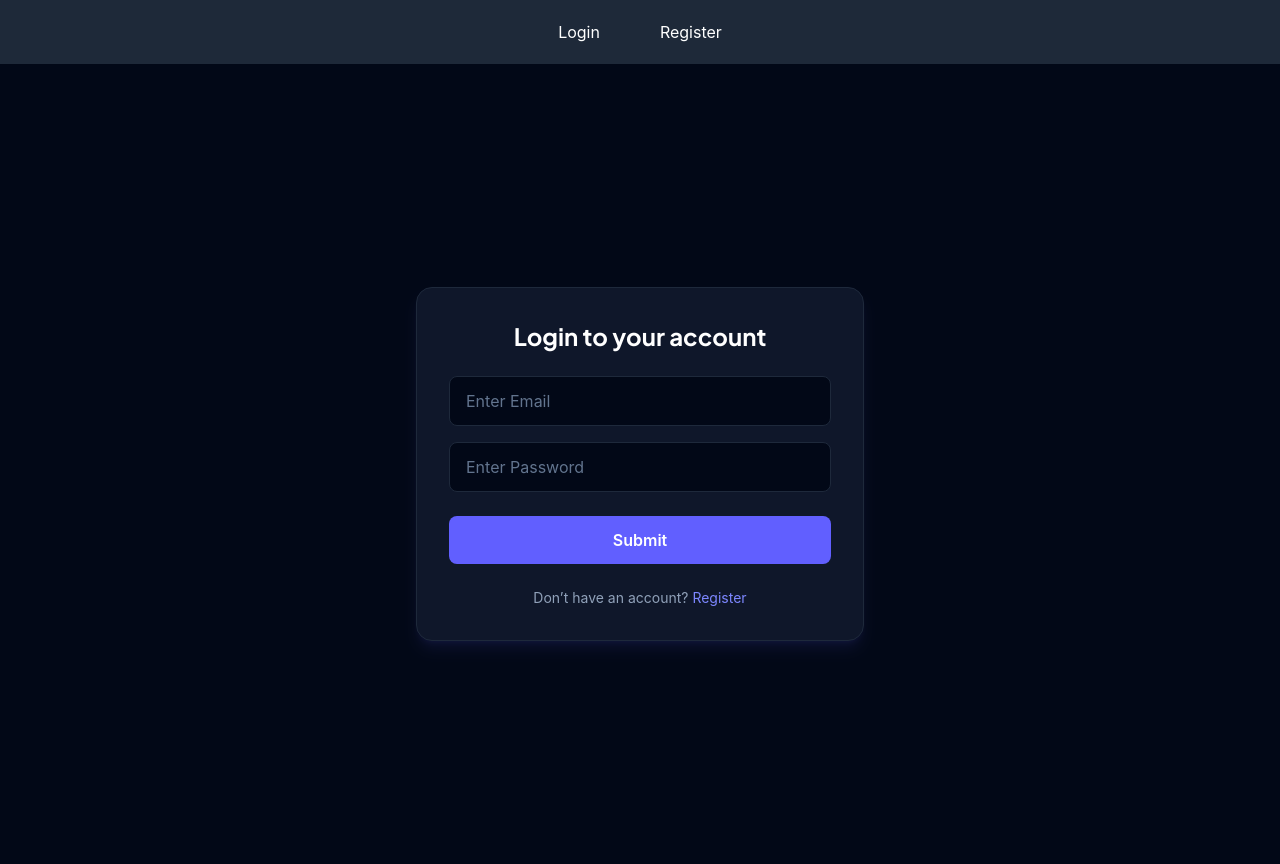
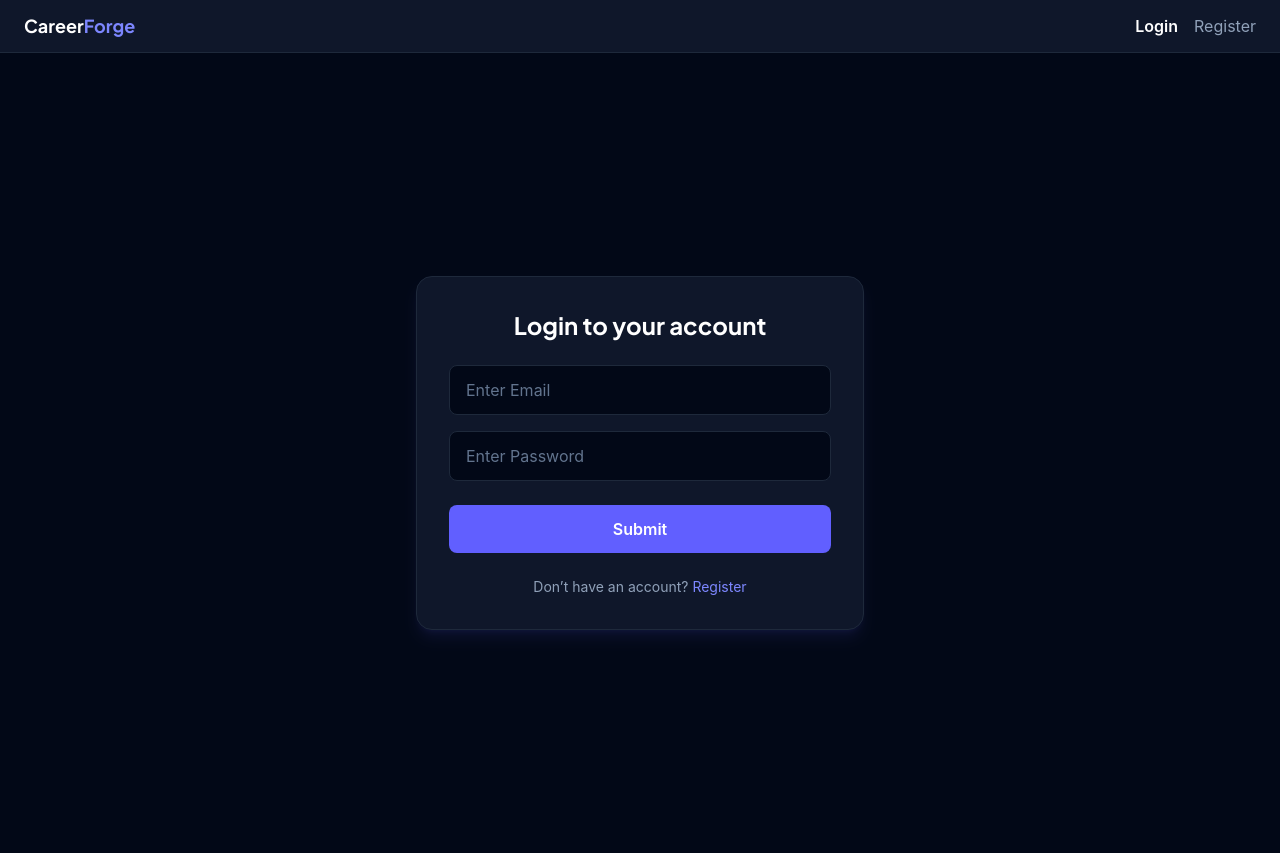
Before and after one commit to Ghoul-07/CareerForge, a React (Vite) app in the folder Frontend/: page /login in a window 1280 px wide. Built offline with nearby package versions, Linux system fonts and the light colour scheme; no server answers.

Commit message:
update navbar, add edit button in dashboard and re-anaylyze resume

```diff
--- a/Frontend/src/components/Navbar.css
+++ /dev/null
@@ -1,29 +0,0 @@
-/* .nav-container{
-  display: flex;
-  justify-content: center;
-  align-items: center;
-  gap: 15px;
-} */
-
-.nav-container{
-  display: flex;
-  justify-content: center;
-  align-items: center;
-  gap: 20px;   /* 👈 use gap instead of margin */
-}
-
-.nav-link{
-
-  padding: 10px;
-  margin : 10px 10px;
-  color: white;
-}
-
-/* .nav-link{
-  padding: 8px 12px;
-  color: white;
-} */
-
-.logout-button{
-  cursor: pointer;
-}
--- a/Frontend/src/components/Navbar.jsx
+++ b/Frontend/src/components/Navbar.jsx
@@ -1,7 +1,6 @@
 import { useAuth } from "../context/AuthContext";
 import axios from "axios";
-import { useNavigate, Link } from "react-router-dom";
-import "./Navbar.css";
+import { useNavigate, Link, NavLink } from "react-router-dom";
 
 function Navbar() {
   const { user, logout } = useAuth();
@@ -22,30 +21,98 @@ function Navbar() {
       console.log(err);
     }
   }
+
   return (
-    <nav className="bg-gray-800">
-      <div className="nav-container">
+    <nav className="bg-[#0f172a] border-b border-[#1e293b] px-6 py-3 flex items-center justify-between">
+      {/* Logo */}
+      <Link
+        to="/dashboard"
+        className="text-white font-bold text-lg"
+        style={{ fontFamily: "'Plus Jakarta Sans', sans-serif" }}
+      >
+        Career<span className="text-indigo-400">Forge</span>
+      </Link>
+
       {user ? (
-          <>
-            <span className="nav-link">Hey {user.username}</span>
-            <Link to="/dashboard" className="nav-link">
+        <div className="flex items-center gap-4">
+          <NavLink
+            to="/dashboard"
+            className={({ isActive }) =>
+              isActive
+                ? "text-white text-base font-semibold"
+                : "text-slate-400 hover:text-white text-base transition-all"
+            }
+          >
             Dashboard
-            </Link>
-            <button className="nav-link logout-button" onClick={handleLogout}>
+          </NavLink>
+
+          <NavLink
+            to="/resume"
+            className={({ isActive }) =>
+              isActive
+                ? "text-white text-base font-semibold"
+                : "text-slate-400 hover:text-white text-base transition-all"
+            }
+          >
+            Resume
+          </NavLink>
+          <NavLink
+            to="/onboarding"
+            className={({ isActive }) =>
+              isActive
+                ? "text-white text-base font-semibold"
+                : "text-slate-400 hover:text-white text-base transition-all"
+            }
+          >
+            Profiles
+          </NavLink>
+
+          {/* Avatar + username */}
+          <div className="flex items-center gap-2 ml-2">
+            <img
+              src={`https://github.com/${user.githubUsername}.png`}
+              alt="avatar"
+              className="w-8 h-8 rounded-full border border-[#1e293b]"
+              onError={(e) => {
+                e.target.src = `https://ui-avatars.com/api/?name=${user.username}&background=6366f1&color=fff`;
+              }}
+            />
+            <span className="text-white text-base font-medium">
+              {user.username}
+            </span>
+          </div>
+
+          <button
+            onClick={handleLogout}
+            className="text-slate-400 hover:text-red-400 text-base transition-all"
+          >
             Logout
           </button>
-          </>
+        </div>
       ) : (
-          <>
-            <Link to="/login" className="nav-link">
+        <div className="flex items-center gap-4">
+          <NavLink
+            to="/login"
+            className={({ isActive }) =>
+              isActive
+                ? "text-white text-base font-semibold"
+                : "text-slate-400 hover:text-white text-base transition-all"
+            }
+          >
             Login
-            </Link>
-            <Link to="/register" className="nav-link">
+          </NavLink>
+          <NavLink
+            to="/register"
+            className={({ isActive }) =>
+              isActive
+                ? "text-white text-base font-semibold"
+                : "text-slate-400 hover:text-white text-base transition-all"
+            }
+          >
             Register
-            </Link>
-          </>
+          </NavLink>
+        </div>
       )}
-      </div>
     </nav>
   );
 }
--- a/Frontend/src/pages/Dashboard.jsx
+++ b/Frontend/src/pages/Dashboard.jsx
@@ -167,6 +167,13 @@ export default function Dashboard() {
           </p>
         </div>
 
+        <button
+          onClick={() => navigate("/onboarding")}
+          className="border border-[#1e293b] hover:border-indigo-500 text-slate-400 hover:text-white text-sm px-4 py-2 rounded-lg transition-all mb-6"
+        >
+          ✏️ Edit Profiles
+        </button>
+
         {/* Readiness scores */}
         <div className="grid grid-cols-2 md:grid-cols-4 gap-4 mb-10">
           <ReadinessCard
--- a/Frontend/src/pages/Onboarding.jsx
+++ b/Frontend/src/pages/Onboarding.jsx
@@ -4,11 +4,15 @@ import { useState } from "react";
 import axios from "axios";
 
 function Onboarding() {
+  const { accessToken, user } = useAuth();
+
   const [form, setForm] = useState({
-    githubUsername: "",
-    leetcodeUsername: "",
+    githubUsername: user?.githubUsername || "",
+    leetcodeUsername: user?.leetcodeUsername || "",
   });
-  const { accessToken } = useAuth();
+
+  const isUpdate = user?.githubUsername || user?.leetcodeUsername;
+
   const navigate = useNavigate();
   const [error, setError] = useState("");
   const [loading, setLoading] = useState(false);
@@ -41,7 +45,7 @@ function Onboarding() {
           className="text-2xl font-bold text-white mb-6 text-center"
           style={{ fontFamily: "'Plus Jakarta Sans', sans-serif" }}
         >
-          Connect your Profiles
+          {isUpdate ? "Update your Profiles" : "Connect your Profiles"}
         </h1>
 
         {error && (
@@ -71,12 +75,12 @@ function Onboarding() {
             disabled={loading}
             className="mt-2 bg-indigo-500 hover:bg-indigo-600 disabled:opacity-50 text-white font-semibold py-3 rounded-lg transition-all"
           >
-            {loading ? "Saving..." : "Continue"}
+            {loading ? "Saving..." : isUpdate ? "Update" : "Continue"}
           </button>
         </form>
 
         <p className="text-sm text-slate-400 text-center mt-6">
-          You can update these later from your dashboard.
+          You can update these later .
         </p>
       </div>
     </div>
--- a/Frontend/src/pages/Resume.jsx
+++ b/Frontend/src/pages/Resume.jsx
@@ -1,6 +1,6 @@
 import axios from "axios";
 import { useAuth } from "../context/AuthContext";
-import { useState } from "react";
+import { useState, useRef } from "react";
 
 function Resume() {
   const [resumeFile, setResumeFile] = useState(null);
@@ -9,6 +9,8 @@ function Resume() {
   const [error, setError] = useState("");
   const [loading, setLoading] = useState(false);
   const { accessToken } = useAuth();
+
+  const fileInputRef = useRef(null);
 
   async function handleSubmit(e) {
     e.preventDefault();
@@ -82,6 +84,7 @@ function Resume() {
               accept=".pdf"
               className="hidden"
               id="resumeInput"
+              ref={fileInputRef}
               onChange={(e) => setResumeFile(e.target.files[0])}
             />
             <label
@@ -120,6 +123,25 @@ function Resume() {
             <p className="text-slate-400 font-mono text-sm tracking-widest">
               AI IS ANALYZING YOUR RESUME...
             </p>
+          </div>
+        )}
+
+        {analysis && !loading && (
+          <div className="flex flex-col gap-6 mb-4">
+            {/* Analyze again button */}
+            <button
+              onClick={() => {
+                setAnalysis(null);
+                setResumeFile(null);
+                setJobDescription("");
+                if (fileInputRef.current) fileInputRef.current.value = "";
+              }}
+              className="border border-[#1e293b] hover:border-indigo-500 text-slate-400 hover:text-white text-sm px-4 py-2 rounded-lg transition-all w-fit"
+            >
+              ← Analyze Another Resume
+            </button>
+
+            {/* rest of results... */}
           </div>
         )}
 
```
Lines whose indentation alone changed are shown as unchanged.
